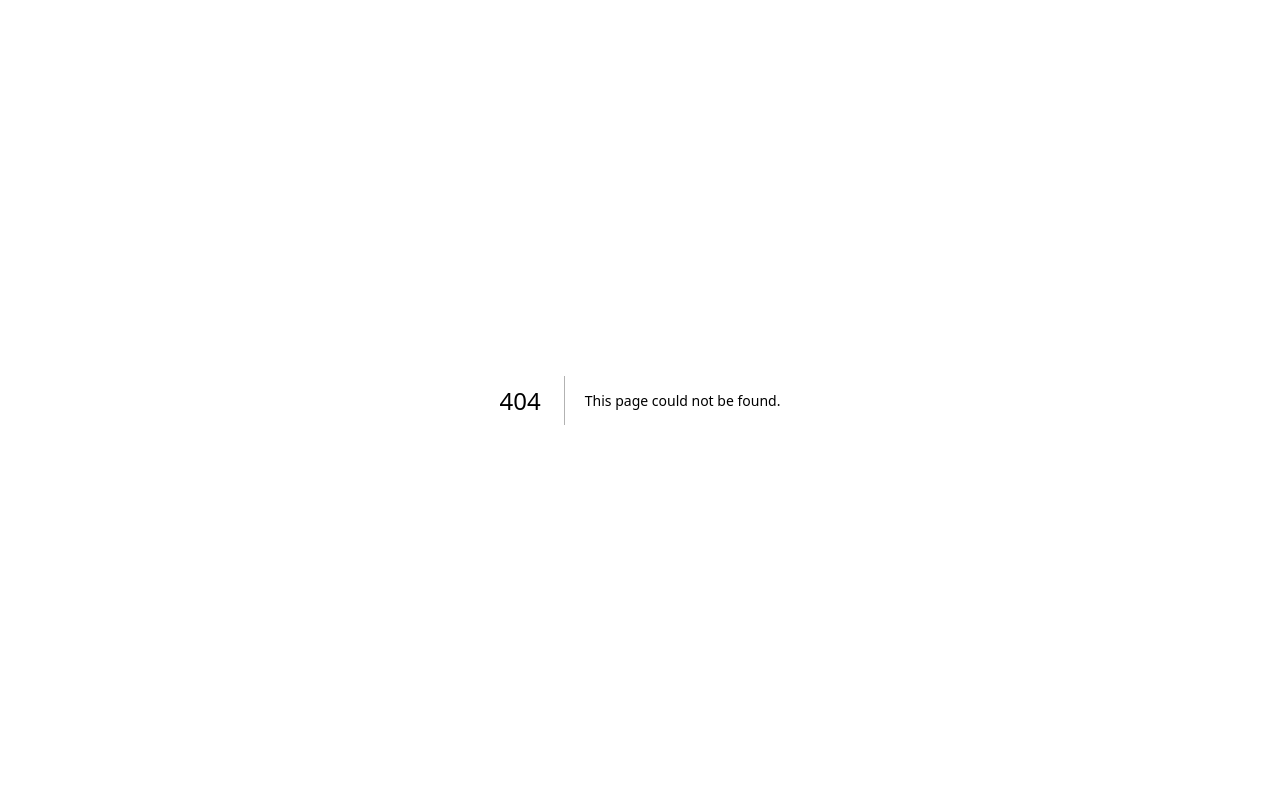
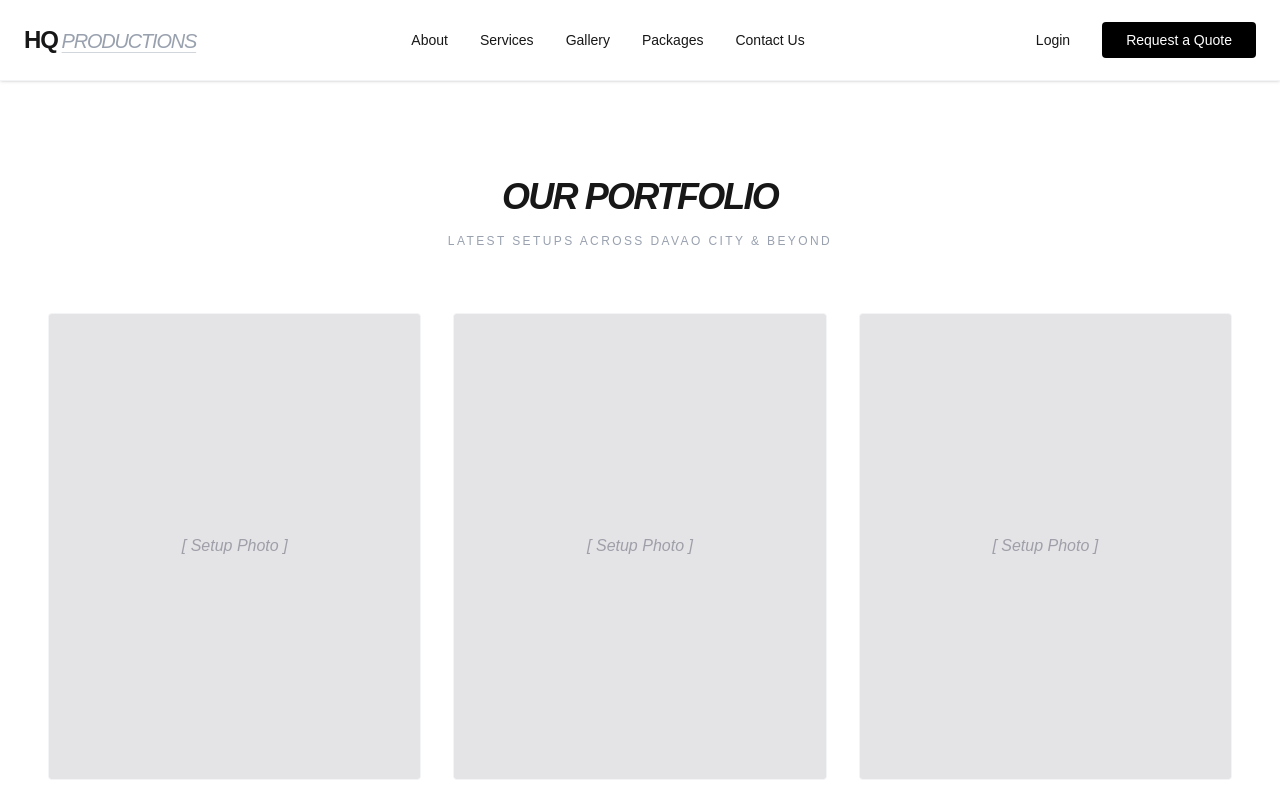
Before and after one commit to BubMango/eventsync, a Next.js app: page /gallery/all-works in a window 1280 px wide. Before the commit this address had no page. Shown: the top 800 px of the page. Built offline with nearby package versions, Linux system fonts and the light colour scheme.

Commit message:
all-works page.js + /public/images/gallery setup

```diff
--- /dev/null
+++ b/app/(public)/gallery/all-works/page.js
@@ -0,0 +1,54 @@
+"use client";
+
+import React from 'react';
+import Link from 'next/link';
+
+// Mock data for your Davao City setups
+const galleryItems = [
+  { id: 1, title: 'Concert Stage Setup', category: 'Stage & Sound', location: 'Davao City', image: '/images/gallery/work1.jpg' },
+  { id: 2, title: 'Wedding Ambient Lighting', category: 'Lighting', location: 'Samal Island', image: '/images/gallery/work2.jpg' },
+  { id: 3, title: 'Corporate LED Wall', category: 'Special Effects', location: 'SMX Davao', image: '/images/gallery/work3.jpg' },
+  { id: 4, title: 'Outdoor Festival Rigging', category: 'Rigging', location: 'Crocodile Park', image: '/images/gallery/work4.jpg' },
+  { id: 5, title: 'Intimate Event Sound', category: 'Stage & Sound', location: 'Abreeza', image: '/images/gallery/work5.jpg' },
+  { id: 6, title: 'Night Market Lighting', category: 'Lighting', location: 'Roxas Avenue', image: '/images/gallery/work6.jpg' },
+];
+
+export default function AllWorksPage() {
+  return (
+    <div className="min-h-screen bg-white pt-24 pb-20 px-6 sm:px-12">
+      {/* Header Section */}
+      <div className="max-w-7xl mx-auto mb-16 text-center">
+        <h1 className="text-4xl font-bold italic tracking-tighter mb-4 uppercase">Our Portfolio</h1>
+        <p className="text-gray-400 text-xs uppercase tracking-[0.2em]">Latest setups across Davao City & Beyond</p>
+      </div>
+
+      {/* Modern Masonry Grid */}
+      <div className="max-w-7xl mx-auto grid grid-cols-1 md:grid-cols-2 lg:grid-cols-3 gap-8">
+        {galleryItems.map((item) => (
+          <div key={item.id} className="group cursor-pointer">
+            <div className="relative aspect-[4/5] bg-gray-100 overflow-hidden rounded-sm border border-gray-100">
+              {/* Image Placeholder - Replace 'src' with your actual images later */}
+              <div className="absolute inset-0 bg-zinc-200 group-hover:scale-105 transition-transform duration-500 ease-in-out flex items-center justify-center text-zinc-400 italic">
+                 [ Setup Photo ]
+              </div>
+
+              {/* Overlay on Hover */}
+              <div className="absolute inset-0 bg-black/40 opacity-0 group-hover:opacity-100 transition-opacity duration-300 flex flex-col justify-end p-8 text-white">
+                <p className="text-[10px] uppercase tracking-widest mb-1 text-gray-300">{item.category}</p>
+                <h3 className="text-xl font-bold italic leading-none">{item.title}</h3>
+                <p className="text-[10px] mt-2 opacity-70">{item.location}</p>
+              </div>
+            </div>
+          </div>
+        ))}
+      </div>
+
+      {/* Back Button */}
+      <div className="mt-20 text-center">
+        <Link href="/gallery" className="text-[10px] font-bold uppercase tracking-widest border-b-2 border-black pb-1 hover:text-gray-500 hover:border-gray-500 transition-all">
+          ← Back to Main Gallery
+        </Link>
+      </div>
+    </div>
+  );
+}
--- a/app/(public)/gallery/page.js
+++ b/app/(public)/gallery/page.js
@@ -72,13 +72,12 @@ export default function GalleryPage() {
         </div>
       </section>
 
-      {/* 3. CALL TO ACTION */}
-      <section className="py-20 text-center bg-white border-t border-gray-100">
-        <h2 className="text-2xl font-bold italic mb-6">See our latest setups in Davao City</h2>
-        <button className="bg-black text-white px-10 py-4 text-xs font-bold uppercase tracking-[0.2em] hover:bg-zinc-800 transition-colors">
-          View More Works
+    {/* 3. CALL TO ACTION */}
+    <Link href="/gallery/all-works">
+        <button className="bg-black text-white px-10 py-4 font-bold text-[10px] uppercase tracking-[0.2em] hover:bg-zinc-800 transition-all active:scale-95">
+            View More Works
         </button>
-      </section>
+    </Link>
     </div>
   );
 }
```
